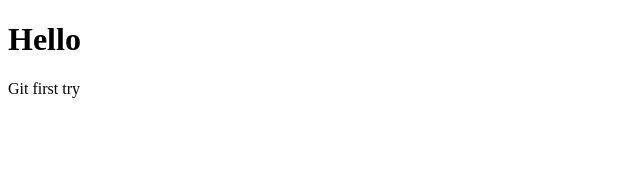
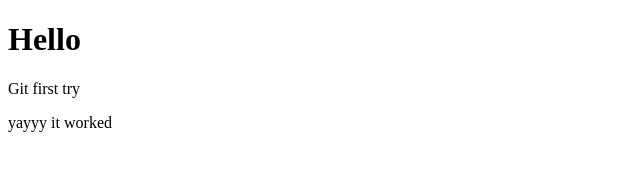
Before and after one commit to Devan393/Samanyastrial, a plain HTML site: page index.html in a window 1280 px wide. Shown: the whole page, without its empty margins (0-640 px from the left). Drawn offline with Linux system fonts and the light colour scheme.

Commit message:
final Change

```diff
--- a/index.html
+++ b/index.html
@@ -7,5 +7,6 @@
 </head>
 <body>
     <p>Git first try</p>
+    <p>yayyy it worked</p>
 </body>
 </html>
```
